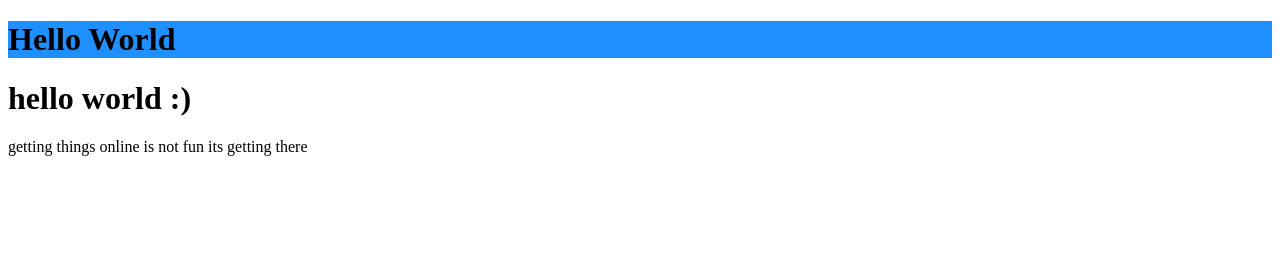
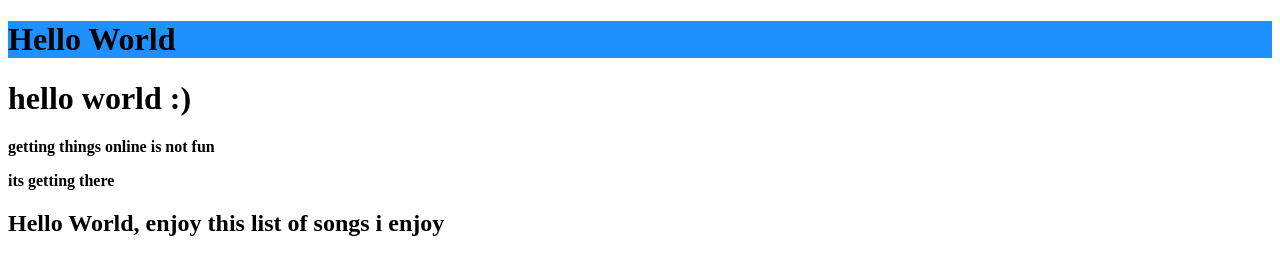
Before and after one commit to Kojo3126/hello-world, a plain HTML site: page index.html in a window 1280 px wide. Drawn offline with Linux system fonts and the light colour scheme.

Commit message:
hello-world.html

```diff
--- a/index.html
+++ b/index.html
@@ -5,9 +5,11 @@
 	</head>
 
 	<body>
-		<h1 style="background-color:DodgerBlue;">Hello World</h1>
+	<h1 style="background-color:DodgerBlue;">Hello World</h1>
 <h1> hello world :) </h1>
-<p1> getting things online is not fun </p1>
-<p2> its getting there</p2>
+
+<p1> <b> getting things online is not fun<b> </p1>
+<p> its getting there</p>
+<h2> Hello World, enjoy this list of songs i enjoy </h2>
 
 	</body>
```
